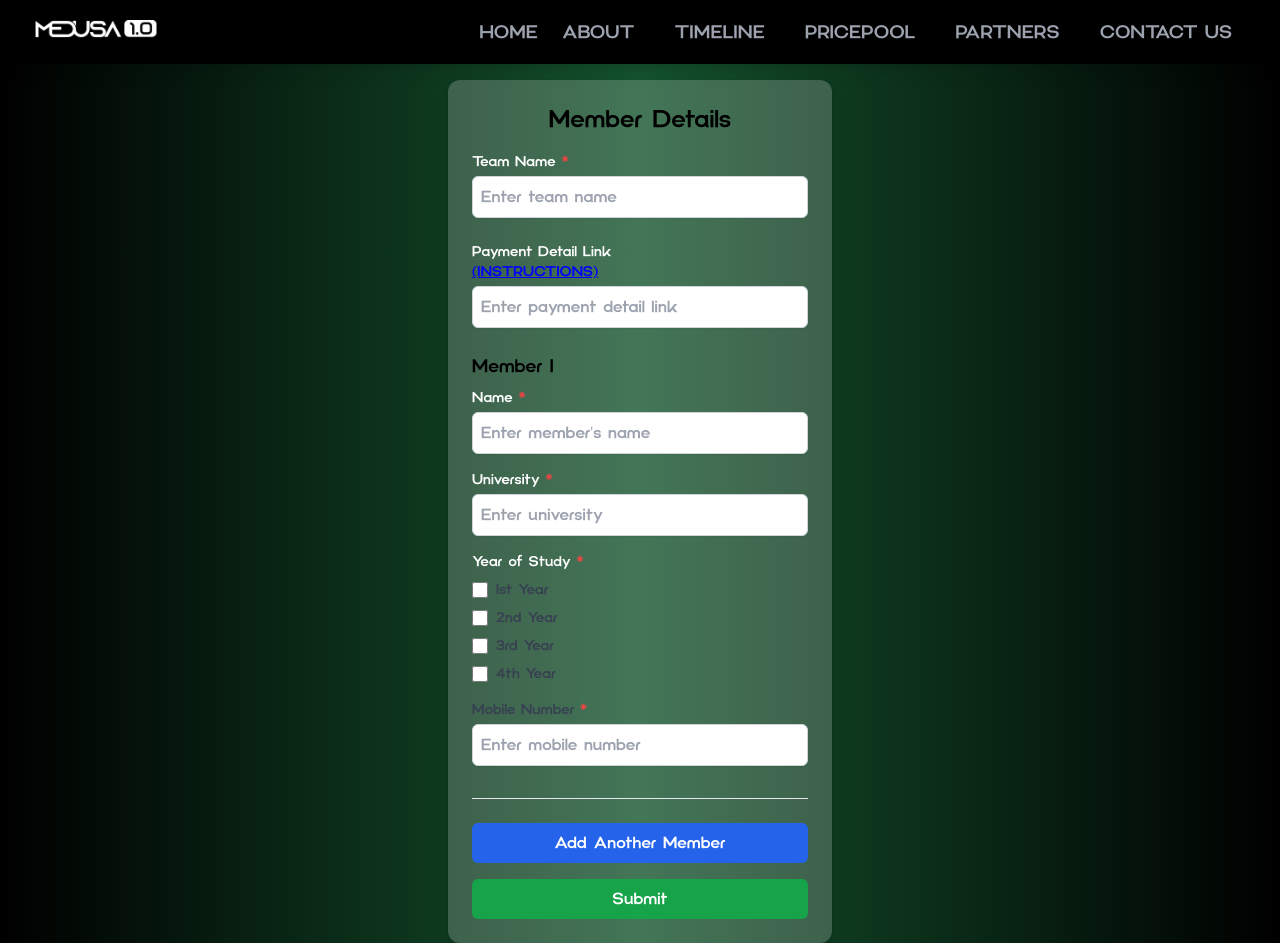
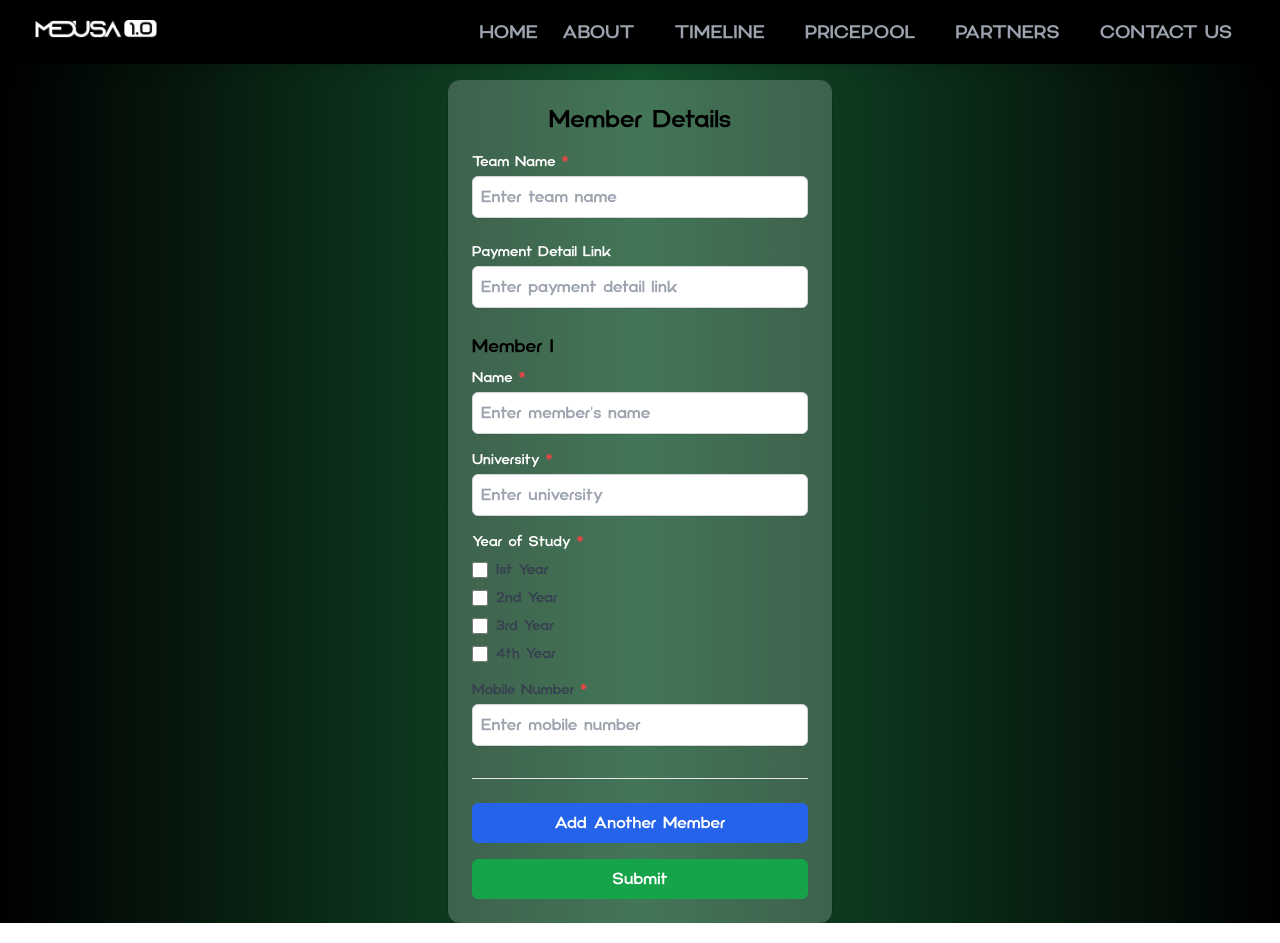
Before and after one commit to ecs-uok/Medusa, a React (Vite) app: page /register in a window 1280 px wide. Built offline with nearby package versions, Linux system fonts and the light colour scheme.

Commit message:
latest update

```diff
--- a/src/components/Registeration/Registeration.jsx
+++ b/src/components/Registeration/Registeration.jsx
@@ -1,4 +1,5 @@
 import React, { useState } from "react";
+import Button from "../Buttton/Button";
 
 
 
@@ -111,13 +112,13 @@ const MemberDetailsForm = () => {
         </div>
 
         {/* Payment Link */}
+
         <div className="mb-6">
           <label
             htmlFor="paymentLink"
             className="block text-sm font-medium text-white"
           >
             Payment Detail Link
-            <p><a href="https://drive.google.com/file/d/1QBuXzu2A8nTzJf795MQvzR5kZOkGOC1o/view?usp=sharing" target="_blank"  className="hover:bg-black decoration: underline" style={{ color: "blue",  }}>(INSTRUCTIONS) </a></p>
           </label>
           <input
             type="text"
@@ -132,8 +133,6 @@ const MemberDetailsForm = () => {
         {members.map((member, index) => (
           <div key={index} className="mb-6 border-b pb-4 last:border-none">
             <h3 className="text-lg font-semibold mb-2">Member {index + 1}</h3>
-
-
 
             {/* Member Name */}
             <div className="mb-4">
```
